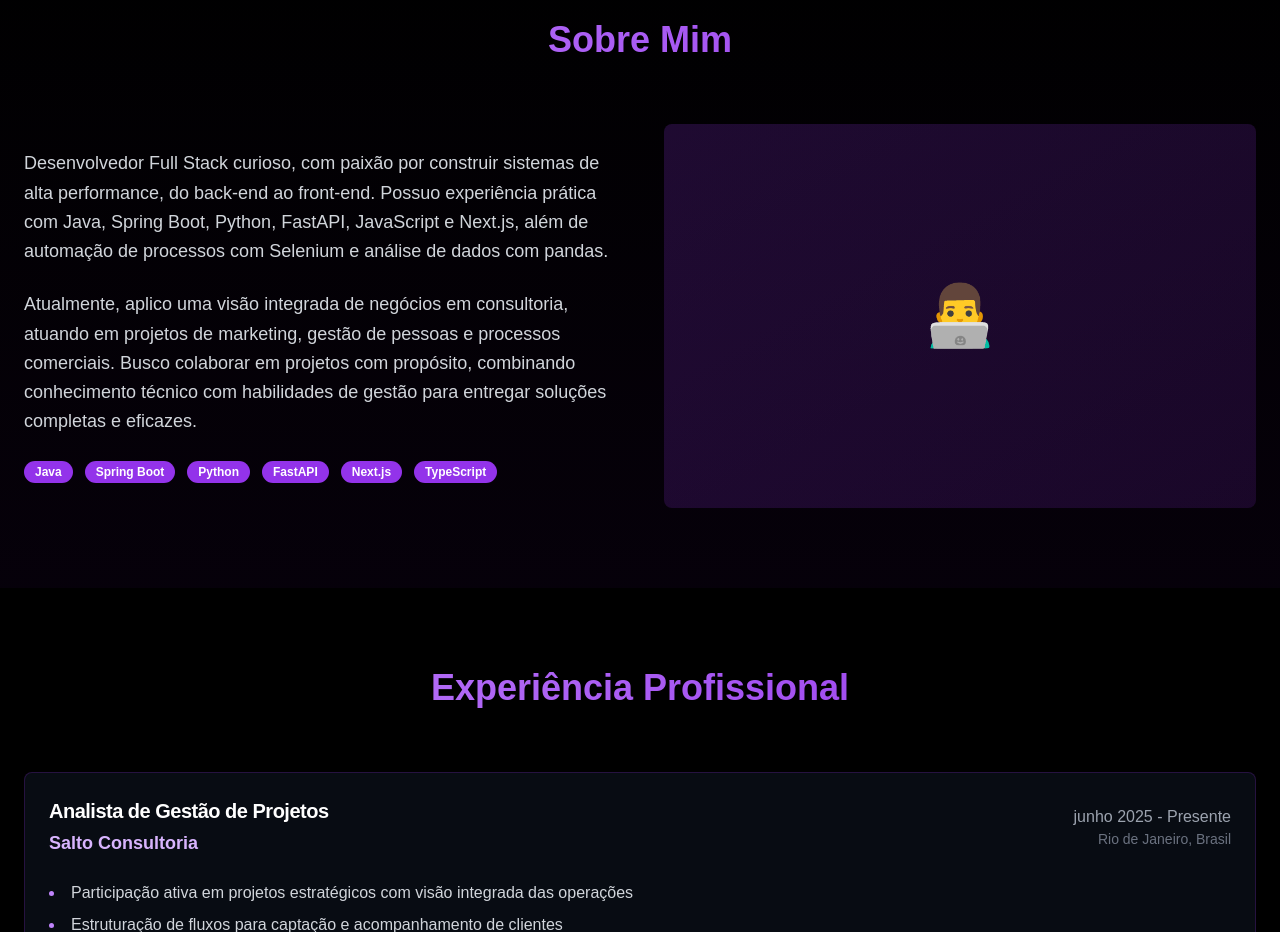
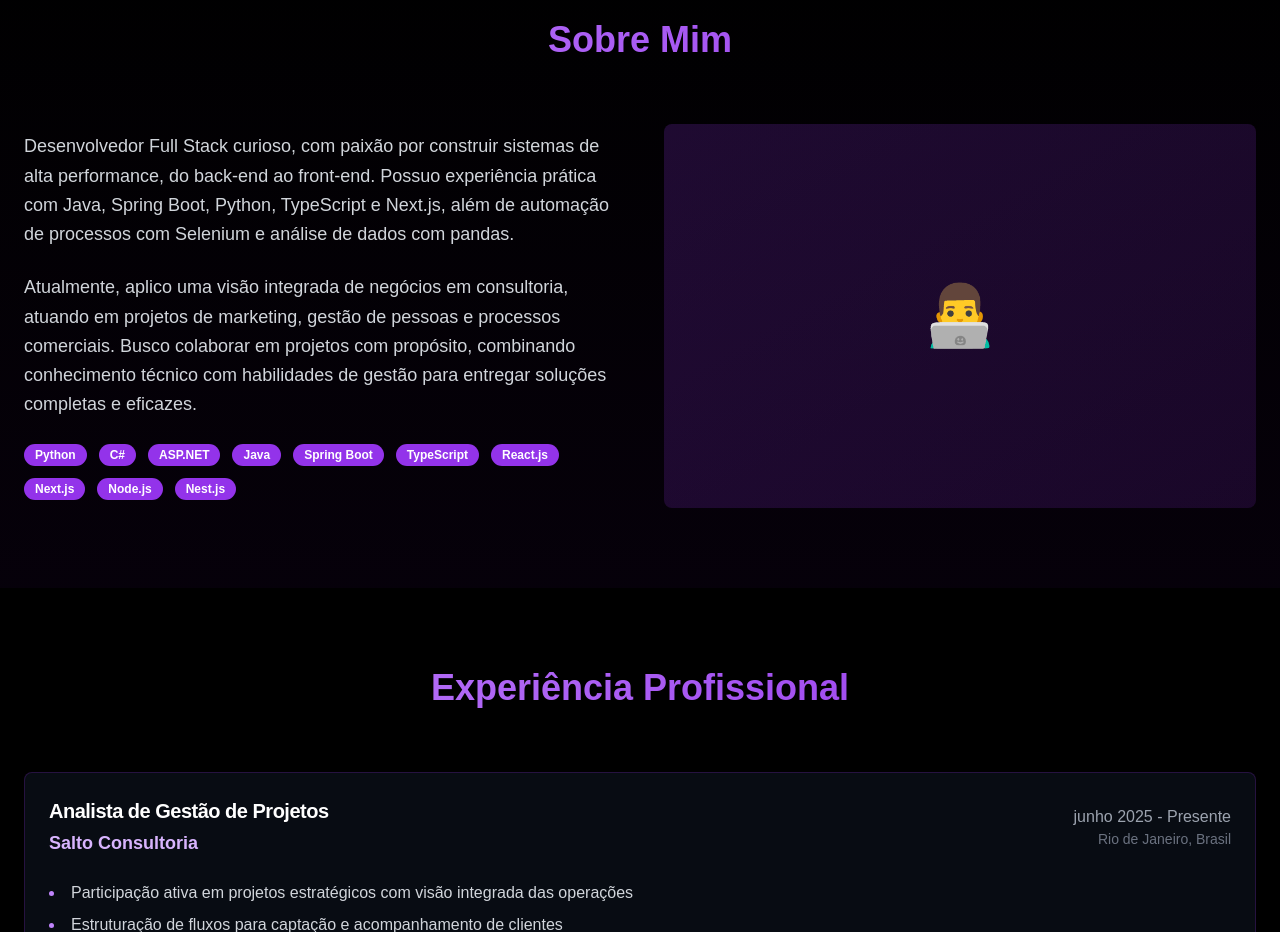
Before and after one commit to PedroSmaxY/pedro-smaxy.dev, a Next.js app: page / in a window 1280 px wide. Shown: the part 860-1792 px from the top of the page. Built offline with nearby package versions, Linux system fonts and the light colour scheme.

Commit message:
refactor: updates about me section

```diff
--- a/app/page.tsx
+++ b/app/page.tsx
@@ -41,16 +41,20 @@ export default function Portfolio() {
       <About
         title="Sobre Mim"
         paragraphs={[
-          "Desenvolvedor Full Stack curioso, com paixão por construir sistemas de alta performance, do back-end ao front-end. Possuo experiência prática com Java, Spring Boot, Python, FastAPI, JavaScript e Next.js, além de automação de processos com Selenium e análise de dados com pandas.",
+          "Desenvolvedor Full Stack curioso, com paixão por construir sistemas de alta performance, do back-end ao front-end. Possuo experiência prática com Java, Spring Boot, Python, TypeScript e Next.js, além de automação de processos com Selenium e análise de dados com pandas.",
           "Atualmente, aplico uma visão integrada de negócios em consultoria, atuando em projetos de marketing, gestão de pessoas e processos comerciais. Busco colaborar em projetos com propósito, combinando conhecimento técnico com habilidades de gestão para entregar soluções completas e eficazes.",
         ]}
         badges={[
+          "Python",
+          "C#",
+          "ASP.NET",
           "Java",
           "Spring Boot",
-          "Python",
-          "FastAPI",
+          "TypeScript",
+          "React.js",
           "Next.js",
-          "TypeScript",
+          "Node.js",
+          "Nest.js",
         ]}
         emoji="👨‍💻"
       />
```
